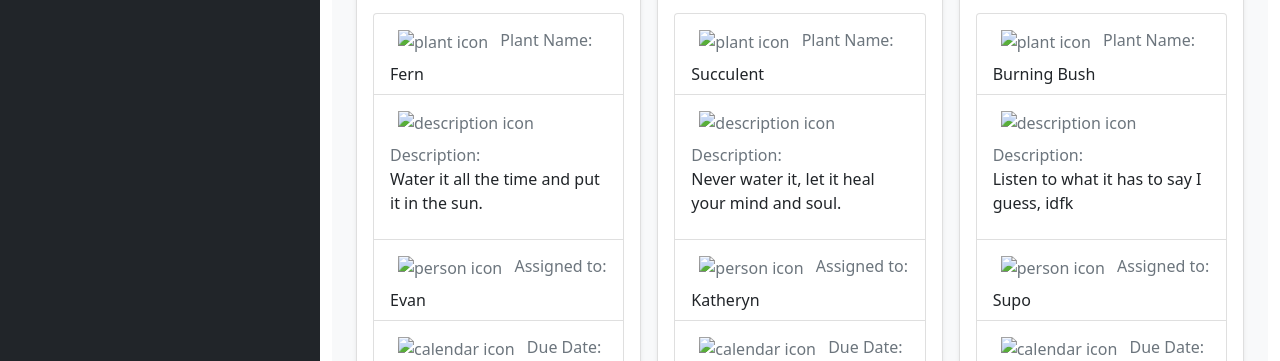
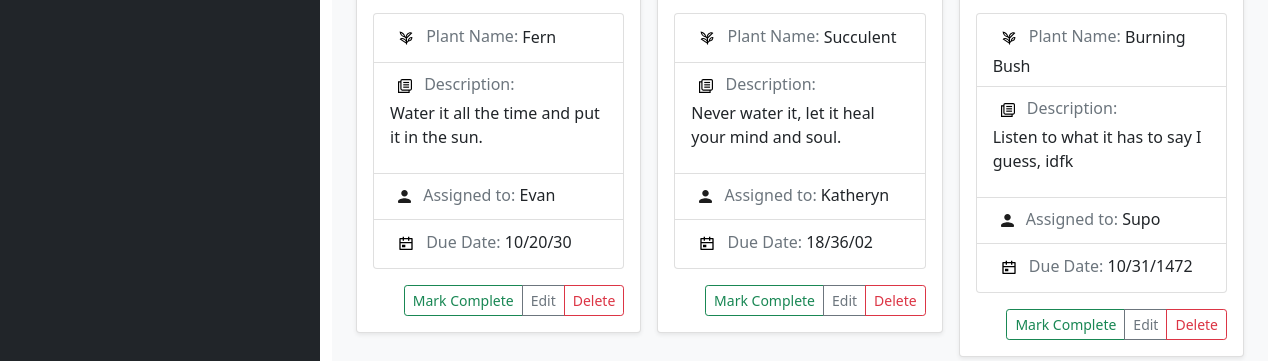
Before and after one commit to langegang/planner_project, a plain HTML site: page index.html in a window 1280 px wide. Shown: the part 439-800 px from the top of the page. Drawn offline with nearby package versions, Linux system fonts and the light colour scheme; the site is published under a folder, as on GitHub Pages, so addresses that start at the root find nothing.

Commit message:
added code for task 4 step 3

```diff
--- a/index.html
+++ b/index.html
@@ -7,7 +7,7 @@
   <meta name="viewport" content="width=device-width, initial-scale=1.0">
   <title>Plant Website</title>
   <link href="https://cdn.jsdelivr.net/npm/bootstrap@5.0.1/dist/css/bootstrap.min.css" rel="stylesheet" integrity="sha384-+0n0xVW2eSR5OomGNYDnhzAbDsOXxcvSN1TPprVMTNDbiYZCxYbOOl7+AMvyTG2x" crossorigin="anonymous">
-  <link rel="stylesheet" href="/resources/style.css">
+  <link rel="stylesheet" href="./resources/style.css">
 </head>
 
 <body>
@@ -63,10 +63,10 @@
                       <img src="https://picsum.photos/seed/3/400" alt="" width="100%" aria-label="Placeholder: Thumbnail">
                       <div class="card-body">
                         <ul class="list-group pb-3">
-                          <li class="list-group-item text-muted"><img class="m-2" src="/resources/images/plant.svg" width="16px" height="16px" alt="plant icon"> Plant Name: <span class="text-body h6">Fern</span></li>
-                          <li class="list-group-item text-muted"><img class="m-2" src="/resources/images/description.svg" width="14px" height="14px" alt="description icon"> Description: <p class="text-body">Water it all the time and put it in the sun.</p></li>
-                          <li class="list-group-item text-muted"><img class="m-2" src="/resources/images/person.svg" width="13px" height="13px" alt="person icon"> Assigned to: <span class="text-body">Evan</span></li>
-                          <li class="list-group-item text-muted"><img class="m-2" src="/resources/images/calendar.svg" width="16px" height="16px" alt="calendar icon"> Due Date: <span class="text-body">10/20/30</span></li>
+                          <li class="list-group-item text-muted"><img class="m-2" src="./resources/images/plant.svg" width="16px" height="16px" alt="plant icon"> Plant Name: <span class="text-body h6">Fern</span></li>
+                          <li class="list-group-item text-muted"><img class="m-2" src="./resources/images/description.svg" width="14px" height="14px" alt="description icon"> Description: <p class="text-body">Water it all the time and put it in the sun.</p></li>
+                          <li class="list-group-item text-muted"><img class="m-2" src="./resources/images/person.svg" width="13px" height="13px" alt="person icon"> Assigned to: <span class="text-body">Evan</span></li>
+                          <li class="list-group-item text-muted"><img class="m-2" src="./resources/images/calendar.svg" width="16px" height="16px" alt="calendar icon"> Due Date: <span class="text-body">10/20/30</span></li>
                         </ul>
                         <div class="d-flex justify-content-end align-items-center">
                           <div class="btn-group">
@@ -85,10 +85,10 @@
                       <img src="https://picsum.photos/seed/00/400" alt="" width="100%" aria-label="Placeholder: Thumbnail">
                       <div class="card-body">
                         <ul class="list-group pb-3">
-                          <li class="list-group-item text-muted"><img class="m-2" src="/resources/images/plant.svg" width="16px" height="16px" alt="plant icon"> Plant Name: <span class="text-body h6">Succulent</span></li>
-                          <li class="list-group-item text-muted"><img class="m-2" src="/resources/images/description.svg" width="14px" height="14px" alt="description icon"> Description: <p class="text-body">Never water it, let it heal your mind and soul.</p></li>
-                          <li class="list-group-item text-muted"><img class="m-2" src="/resources/images/person.svg" width="13px" height="13px" alt="person icon"> Assigned to: <span class="text-body">Katheryn</span></li>
-                          <li class="list-group-item text-muted"><img class="m-2" src="/resources/images/calendar.svg" width="16px" height="16px" alt="calendar icon"> Due Date: <span class="text-body">18/36/02</span></li>
+                          <li class="list-group-item text-muted"><img class="m-2" src="./resources/images/plant.svg" width="16px" height="16px" alt="plant icon"> Plant Name: <span class="text-body h6">Succulent</span></li>
+                          <li class="list-group-item text-muted"><img class="m-2" src="./resources/images/description.svg" width="14px" height="14px" alt="description icon"> Description: <p class="text-body">Never water it, let it heal your mind and soul.</p></li>
+                          <li class="list-group-item text-muted"><img class="m-2" src="./resources/images/person.svg" width="13px" height="13px" alt="person icon"> Assigned to: <span class="text-body">Katheryn</span></li>
+                          <li class="list-group-item text-muted"><img class="m-2" src="./resources/images/calendar.svg" width="16px" height="16px" alt="calendar icon"> Due Date: <span class="text-body">18/36/02</span></li>
                         </ul>
                         <div class="d-flex justify-content-end align-items-center">
                           <div class="btn-group">
@@ -107,10 +107,10 @@
                       <img src="https://picsum.photos/seed/005/400" alt="" width="100%" aria-label="Placeholder: Thumbnail">
                       <div class="card-body">
                         <ul class="list-group pb-3">
-                          <li class="list-group-item text-muted"><img class="m-2" src="/resources/images/plant.svg" width="16px" height="16px" alt="plant icon"> Plant Name: <span class="text-body h6">Burning Bush</span></li>
-                          <li class="list-group-item text-muted"><img class="m-2" src="/resources/images/description.svg" width="14px" height="14px" alt="description icon"> Description: <p class="text-body">Listen to what it has to say I guess, idfk</p></li>
-                          <li class="list-group-item text-muted"><img class="m-2" src="/resources/images/person.svg" width="13px" height="13px" alt="person icon"> Assigned to: <span class="text-body">Supo</span></li>
-                          <li class="list-group-item text-muted"><img class="m-2" src="/resources/images/calendar.svg" width="16px" height="16px" alt="calendar icon"> Due Date: <span class="text-body">10/31/1472</span></li>
+                          <li class="list-group-item text-muted"><img class="m-2" src="./resources/images/plant.svg" width="16px" height="16px" alt="plant icon"> Plant Name: <span class="text-body h6">Burning Bush</span></li>
+                          <li class="list-group-item text-muted"><img class="m-2" src="./resources/images/description.svg" width="14px" height="14px" alt="description icon"> Description: <p class="text-body">Listen to what it has to say I guess, idfk</p></li>
+                          <li class="list-group-item text-muted"><img class="m-2" src="./resources/images/person.svg" width="13px" height="13px" alt="person icon"> Assigned to: <span class="text-body">Supo</span></li>
+                          <li class="list-group-item text-muted"><img class="m-2" src="./resources/images/calendar.svg" width="16px" height="16px" alt="calendar icon"> Due Date: <span class="text-body">10/31/1472</span></li>
                         </ul>
                         <div class="d-flex justify-content-end align-items-center">
                           <div class="btn-group">
@@ -129,10 +129,10 @@
                       <img src="https://picsum.photos/seed/0004/400" alt="" width="100%" aria-label="Placeholder: Thumbnail">
                       <div class="card-body">
                         <ul class="list-group pb-3">
-                          <li class="list-group-item text-muted"><img class="m-2" src="/resources/images/plant.svg" width="16px" height="16px" alt="plant icon"> Plant Name: <span class="text-body h6">Literally a redwood</span></li>
-                          <li class="list-group-item text-muted"><img class="m-2" src="/resources/images/description.svg" width="14px" height="14px" alt="description icon"> Description: <p class="text-body">Why do you have one of these</p></li>
-                          <li class="list-group-item text-muted"><img class="m-2" src="/resources/images/person.svg" width="13px" height="13px" alt="person icon"> Assigned to: <span class="text-body">Mira</span></li>
-                          <li class="list-group-item text-muted"><img class="m-2" src="/resources/images/calendar.svg" width="16px" height="16px" alt="calendar icon"> Due Date: <span class="text-body">1/2/3</span></li>
+                          <li class="list-group-item text-muted"><img class="m-2" src="./resources/images/plant.svg" width="16px" height="16px" alt="plant icon"> Plant Name: <span class="text-body h6">Literally a redwood</span></li>
+                          <li class="list-group-item text-muted"><img class="m-2" src="./resources/images/description.svg" width="14px" height="14px" alt="description icon"> Description: <p class="text-body">Why do you have one of these</p></li>
+                          <li class="list-group-item text-muted"><img class="m-2" src="./resources/images/person.svg" width="13px" height="13px" alt="person icon"> Assigned to: <span class="text-body">Mira</span></li>
+                          <li class="list-group-item text-muted"><img class="m-2" src="./resources/images/calendar.svg" width="16px" height="16px" alt="calendar icon"> Due Date: <span class="text-body">1/2/3</span></li>
                         </ul>
                         <div class="d-flex justify-content-end align-items-center">
                           <div class="btn-group">
@@ -151,10 +151,10 @@
                       <img src="https://picsum.photos/seed/00205/400" alt="" width="100%" aria-label="Placeholder: Thumbnail">
                       <div class="card-body">
                         <ul class="list-group pb-3">
-                          <li class="list-group-item text-muted"><img class="m-2" src="/resources/images/plant.svg" width="16px" height="16px" alt="plant icon"> Plant Name: <span class="text-body h6">A piece of moss</span></li>
-                          <li class="list-group-item text-muted"><img class="m-2" src="/resources/images/description.svg" width="14px" height="14px" alt="description icon"> Description: <p class="text-body">Water it continuously, pet it and tell it it's a good dog</p></li>
-                          <li class="list-group-item text-muted"><img class="m-2" src="/resources/images/person.svg" width="13px" height="13px" alt="person icon"> Assigned to: <span class="text-body">Another dog</span></li>
-                          <li class="list-group-item text-muted"><img class="m-2" src="/resources/images/calendar.svg" width="16px" height="16px" alt="calendar icon"> Due Date: <span class="text-body">Whenever, bro</span></li>
+                          <li class="list-group-item text-muted"><img class="m-2" src="./resources/images/plant.svg" width="16px" height="16px" alt="plant icon"> Plant Name: <span class="text-body h6">A piece of moss</span></li>
+                          <li class="list-group-item text-muted"><img class="m-2" src="./resources/images/description.svg" width="14px" height="14px" alt="description icon"> Description: <p class="text-body">Water it continuously, pet it and tell it it's a good dog</p></li>
+                          <li class="list-group-item text-muted"><img class="m-2" src="./resources/images/person.svg" width="13px" height="13px" alt="person icon"> Assigned to: <span class="text-body">Another dog</span></li>
+                          <li class="list-group-item text-muted"><img class="m-2" src="./resources/images/calendar.svg" width="16px" height="16px" alt="calendar icon"> Due Date: <span class="text-body">Whenever, bro</span></li>
                         </ul>
                         <div class="d-flex justify-content-end align-items-center">
                           <div class="btn-group">
--- a/js/index.js
+++ b/js/index.js
@@ -1,2 +1,3 @@
 const myTask = new TaskManager();
+myTask.addTask('Water cactus', '2 years old', 'Mom', 'Yesterday');
 console.log(myTask.tasks);
--- a/js/taskManager.js
+++ b/js/taskManager.js
@@ -1,5 +1,17 @@
 class TaskManager {
-    constructor() {
+    constructor(currentId = 0) {
         this.tasks = [];
+        this.currentId = currentId;
+    }
+    addTask (name, description, assignedTo, dueDate, status = 'TODO') {
+        this.currentId++;
+        this.tasks.push({
+            id: this.currentId,
+            name,
+            description,
+            assignedTo,
+            dueDate,
+            status,
+        });
     }
 }
```
